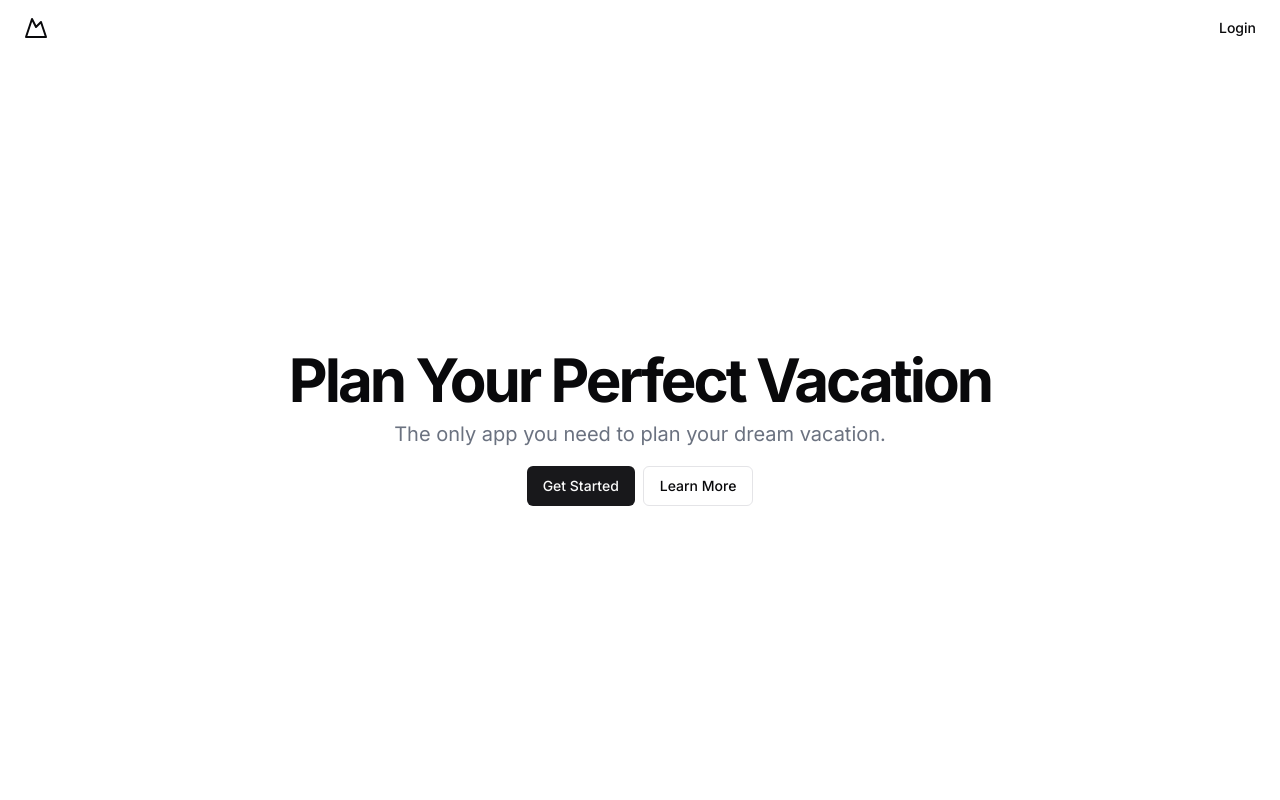
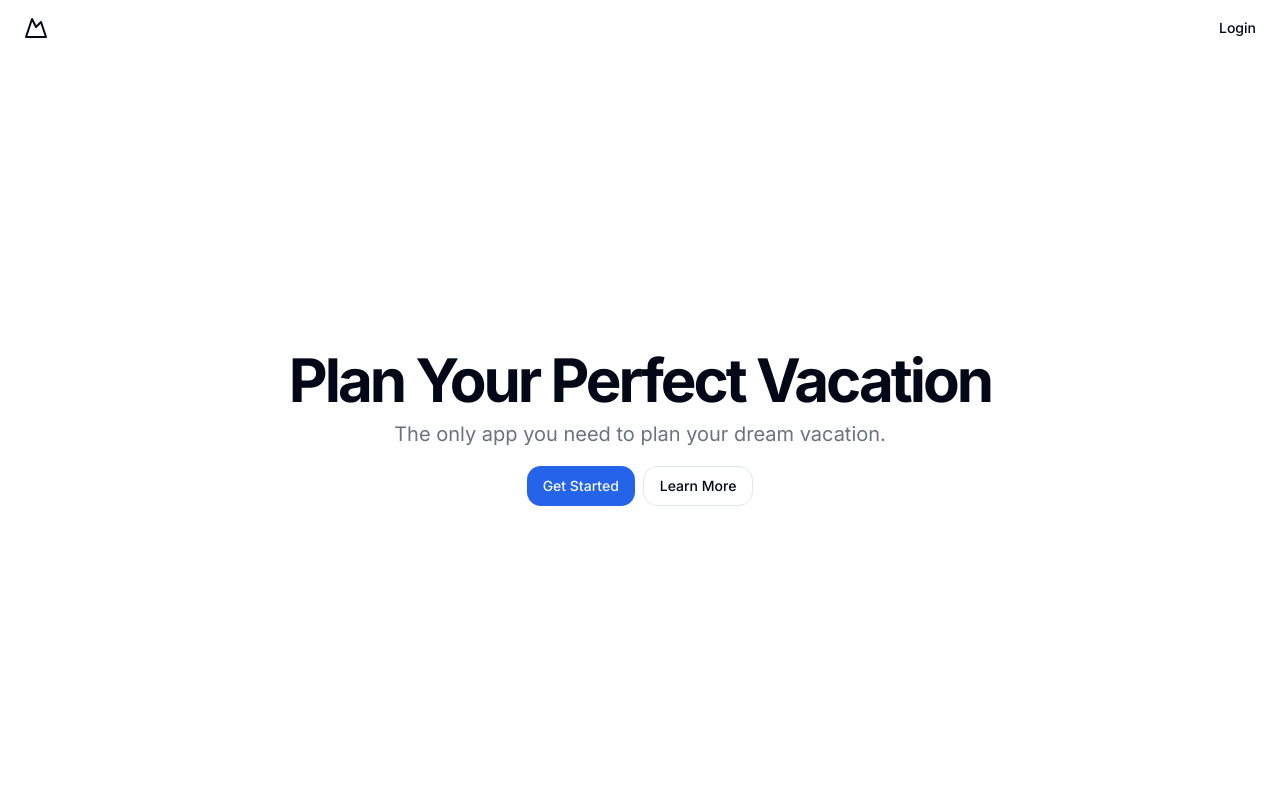
Before and after one commit to Guilherme-Silva0/challenge-holiday-plans, a Next.js app: page / in a window 1280 px wide. Shown: the top 800 px of the page. Built offline with nearby package versions, Linux system fonts and the light colour scheme.

Commit message:
:lipstick: feat: Update global variables

```diff
--- a/src/app/globals.css
+++ b/src/app/globals.css
@@ -5,65 +5,52 @@
 @layer base {
   :root {
     --background: 0 0% 100%;
-    --foreground: 240 10% 3.9%;
-
+    --foreground: 222.2 84% 4.9%;
     --card: 0 0% 100%;
-    --card-foreground: 240 10% 3.9%;
-
+    --card-foreground: 222.2 84% 4.9%;
     --popover: 0 0% 100%;
-    --popover-foreground: 240 10% 3.9%;
-
-    --primary: 240 5.9% 10%;
-    --primary-foreground: 0 0% 98%;
-
-    --secondary: 240 4.8% 95.9%;
-    --secondary-foreground: 240 5.9% 10%;
-
-    --muted: 240 4.8% 95.9%;
-    --muted-foreground: 240 3.8% 46.1%;
-
-    --accent: 240 4.8% 95.9%;
-    --accent-foreground: 240 5.9% 10%;
-
+    --popover-foreground: 222.2 84% 4.9%;
+    --primary: 221.2 83.2% 53.3%;
+    --primary-foreground: 210 40% 98%;
+    --secondary: 210 40% 96.1%;
+    --secondary-foreground: 222.2 47.4% 11.2%;
+    --muted: 210 40% 96.1%;
+    --muted-foreground: 215.4 16.3% 46.9%;
+    --accent: 210 40% 96.1%;
+    --accent-foreground: 222.2 47.4% 11.2%;
     --destructive: 0 84.2% 60.2%;
-    --destructive-foreground: 0 0% 98%;
-
-    --border: 240 5.9% 90%;
-    --input: 240 5.9% 90%;
-    --ring: 240 10% 3.9%;
-
-    --radius: 0.5rem;
+    --destructive-foreground: 210 40% 98%;
+    --border: 214.3 31.8% 91.4%;
+    --input: 214.3 31.8% 91.4%;
+    --ring: 221.2 83.2% 53.3%;
+    --radius: 1rem;
   }
 
   .dark {
-    --background: 240 10% 3.9%;
-    --foreground: 0 0% 98%;
+    --background: 222.2 84% 4.9%;
+    --foreground: 210 40% 98%;
+    --card: 222.2 84% 4.9%;
+    --card-foreground: 210 40% 98%;
+    --popover: 222.2 84% 4.9%;
+    --popover-foreground: 210 40% 98%;
+    --primary: 217.2 91.2% 59.8%;
+    --primary-foreground: 222.2 47.4% 11.2%;
+    --secondary: 217.2 32.6% 17.5%;
+    --secondary-foreground: 210 40% 98%;
+    --muted: 217.2 32.6% 17.5%;
+    --muted-foreground: 215 20.2% 65.1%;
+    --accent: 217.2 32.6% 17.5%;
+    --accent-foreground: 210 40% 98%;
+    --destructive: 0 62.8% 30.6%;
+    --destructive-foreground: 210 40% 98%;
+    --border: 217.2 32.6% 17.5%;
+    --input: 217.2 32.6% 17.5%;
+    --ring: 224.3 76.3% 48%;
+  }
+}
 
-    --card: 240 10% 3.9%;
-    --card-foreground: 0 0% 98%;
-
-    --popover: 240 10% 3.9%;
-    --popover-foreground: 0 0% 98%;
-
-    --primary: 0 0% 98%;
-    --primary-foreground: 240 5.9% 10%;
-
-    --secondary: 240 3.7% 15.9%;
-    --secondary-foreground: 0 0% 98%;
-
-    --muted: 240 3.7% 15.9%;
-    --muted-foreground: 240 5% 64.9%;
-
-    --accent: 240 3.7% 15.9%;
-    --accent-foreground: 0 0% 98%;
-
-    --destructive: 0 62.8% 30.6%;
-    --destructive-foreground: 0 0% 98%;
-
-    --border: 240 3.7% 15.9%;
-    --input: 240 3.7% 15.9%;
-    --ring: 240 4.9% 83.9%;
-  }
+html {
+  scroll-behavior: smooth;
 }
 
 @layer base {
```
